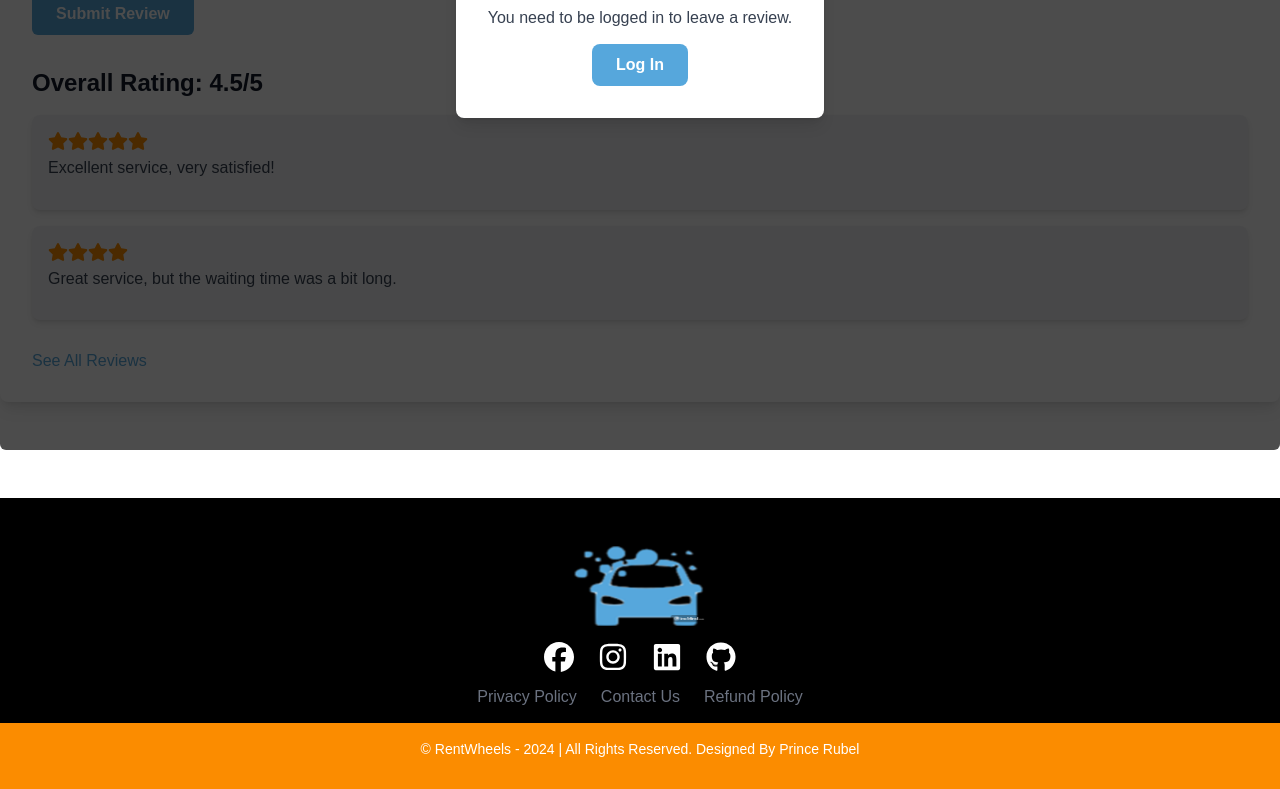
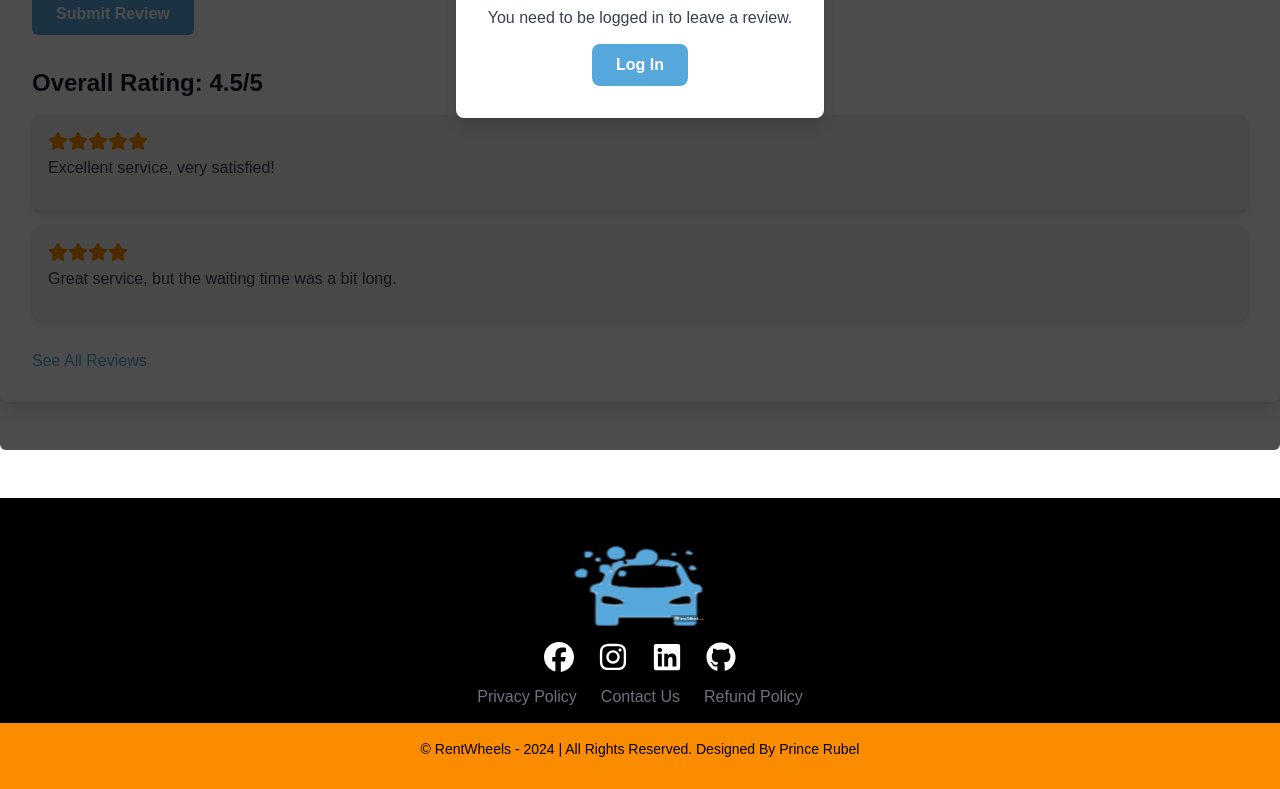
Before and after one commit to miavai649/cleanCarz-client, a React (Vite) app: page / in a window 1280 px wide. Shown: the part 2227-3016 px from the top of the page. Built offline with nearby package versions, Linux system fonts and the light colour scheme.

Commit message:
footer modified

```diff
--- a/src/components/ui/Footer.tsx
+++ b/src/components/ui/Footer.tsx
@@ -59,7 +59,7 @@
         </ul>
       </div>
       <div className='bg-secondary-500 text-center py-4'>
-        <p className='text-white text-sm'>
+        <p className='text-black text-sm'>
           © RentWheels - 2024 | All Rights Reserved. Designed By Prince Rubel
         </p>
       </div>
```
